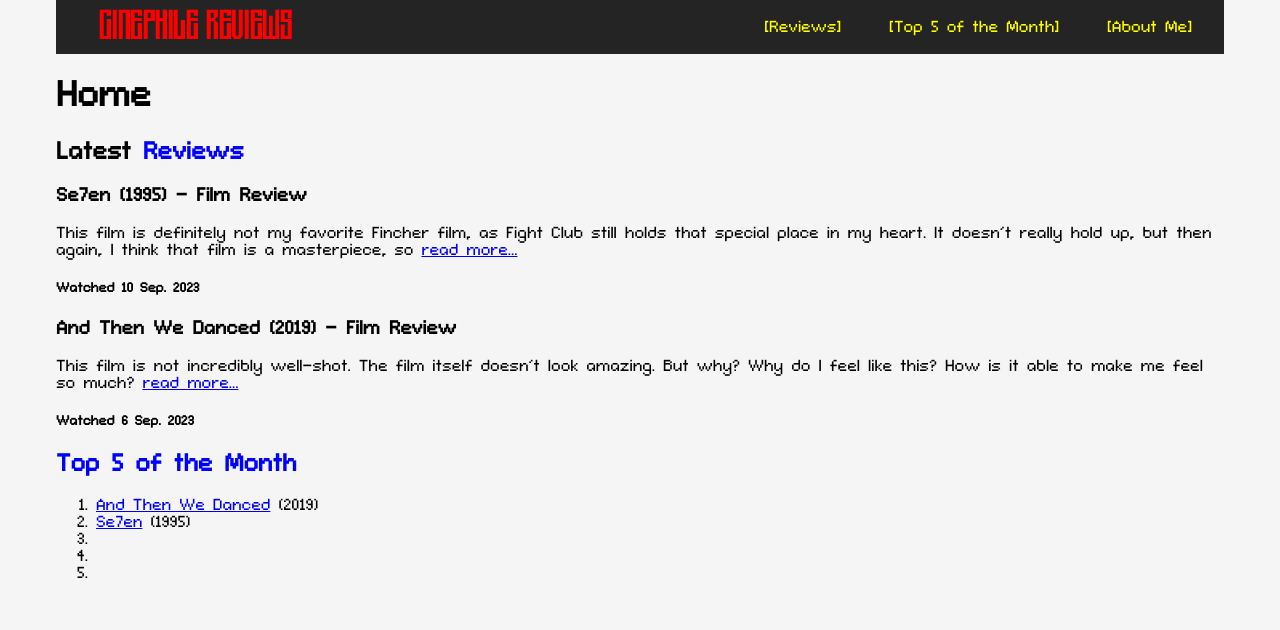
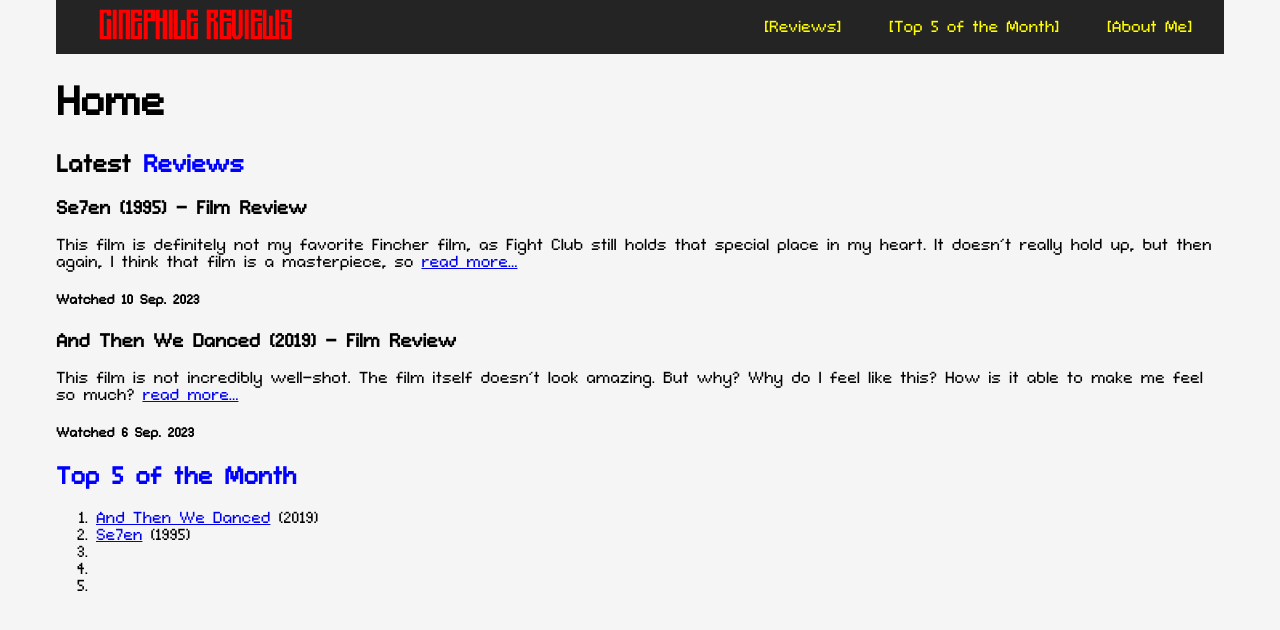
Before and after one commit to kal3nk/cinephilereviews, a plain HTML site: page index.html in a window 1280 px wide. Drawn offline with Linux system fonts and the light colour scheme.

Commit message:
Update style.css

```diff
--- a/style.css
+++ b/style.css
@@ -37,7 +37,7 @@ header {
 
 h1 {
     font-family: Connection II;
-    font-size: 35px;
+    font-size: 40px;
 }
 
 main {
```
